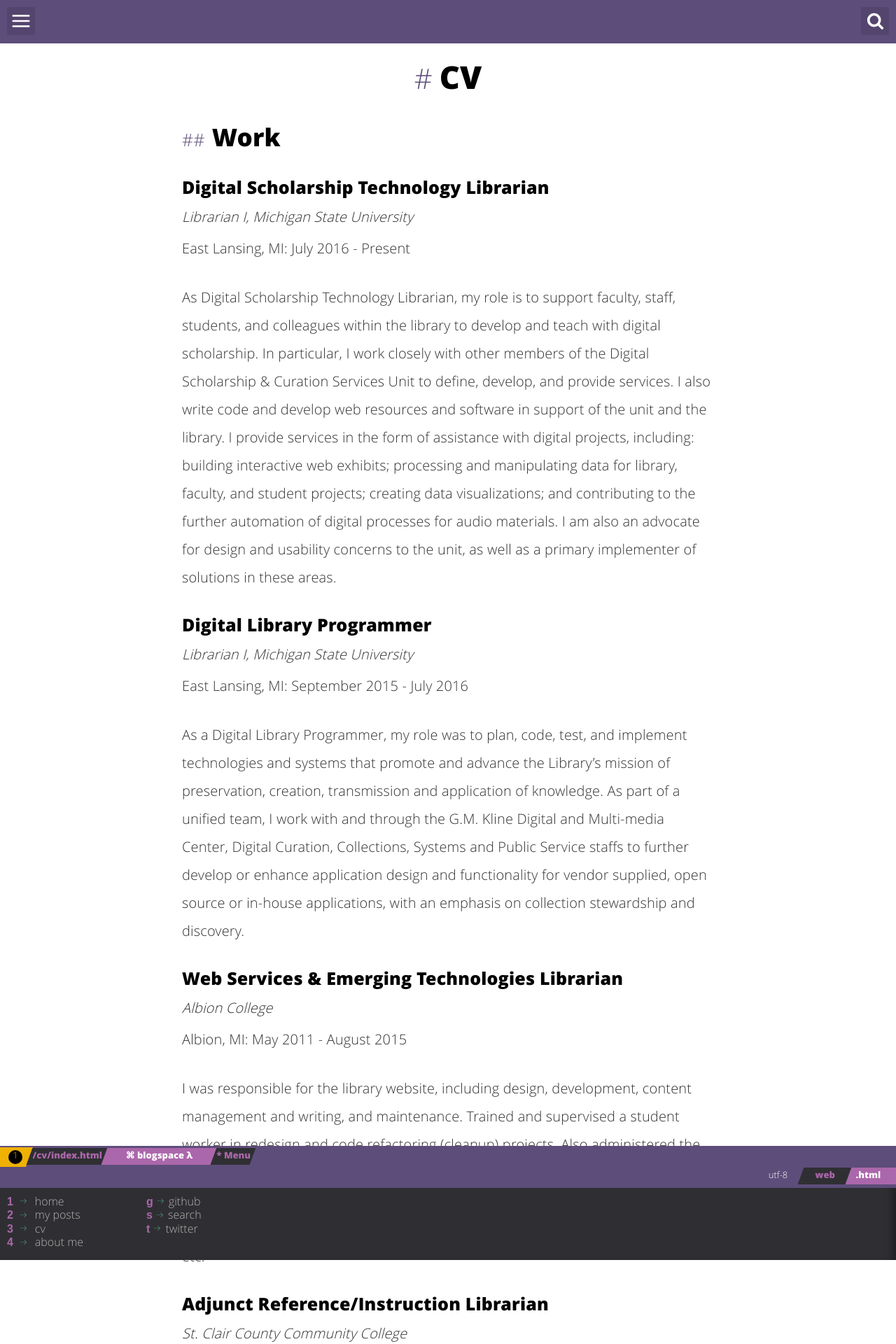
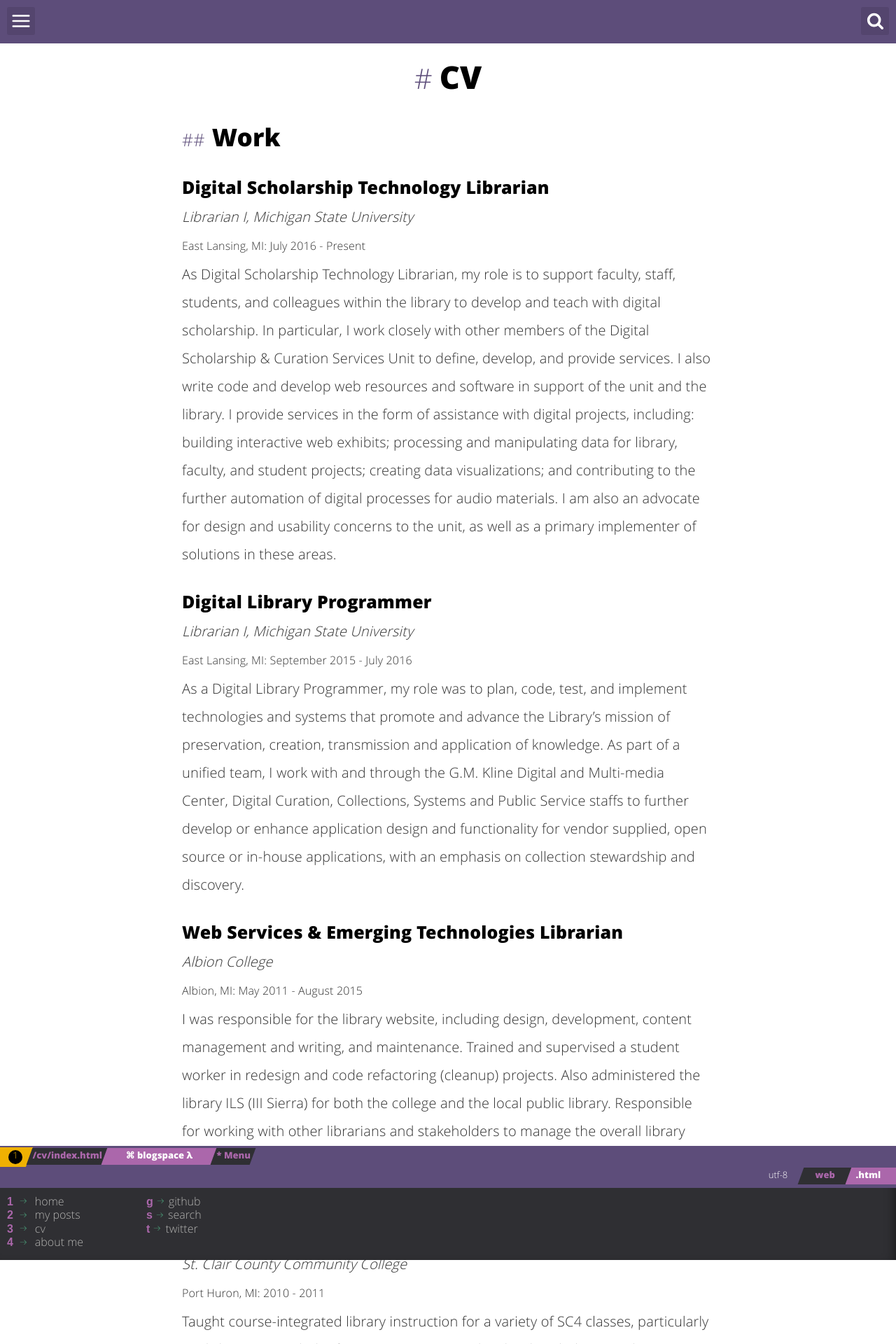
Before and after one commit to mkudzia/mkudzia.github.io, a Jekyll site: the page built from cv.html, in a window 1280 px wide. Shown: the top 1920 px of the page at 70% size. Built offline with Jekyll 4.4.1, drawn with Linux system fonts in a browser that asks for light colours.

Commit message:
derp. added classes to cv.html, trying again

```diff
--- a/cv.html
+++ b/cv.html
@@ -9,22 +9,22 @@ description: "This is my Curriculum Vitae"
 <h2>Work</h2>
 <h3 class="cv">Digital Scholarship Technology Librarian</h3>
 <p class="subheader">Librarian I, Michigan State University</p>
-<p>East Lansing, MI: July 2016 - Present</p>
+<p class="sub-subheader">East Lansing, MI: July 2016 - Present</p>
 <p>As Digital Scholarship Technology Librarian, my role is to support faculty, staff, students, and colleagues within the library to develop and teach with digital scholarship. In particular, I work closely with other members of the Digital Scholarship &amp; Curation Services Unit to define, develop, and provide services. I also write code and develop web resources and software in support of the unit and the library. I provide services in the form of assistance with digital projects, including: building interactive web exhibits; processing and manipulating data for library, faculty, and student projects; creating data visualizations; and contributing to the further automation of digital processes for audio materials. I am also an advocate for design and usability concerns to the unit, as well as a primary implementer of solutions in these areas. </p>
 
 <h3 class="cv">Digital Library Programmer</h3>
 <p class="subheader">Librarian I, Michigan State University</p>
-<p>East Lansing, MI: September 2015 - July 2016</p>
+<p class="sub-subheader">East Lansing, MI: September 2015 - July 2016</p>
 <p>As a Digital Library Programmer, my role was to plan, code, test, and implement technologies and systems that promote and advance the Library’s mission of preservation, creation, transmission and application of knowledge.  As part of a unified team, I work with and through the G.M. Kline Digital and Multi-media Center, Digital Curation, Collections, Systems and Public Service staffs to further develop or enhance application design and functionality for vendor supplied, open source or in-house applications, with an emphasis on collection stewardship and discovery.</p>
 
 <h3 class="cv">Web Services &amp; Emerging Technologies Librarian</h3>
 <p class="subheader">Albion College</p>
-<p>Albion, MI: May 2011 - August 2015</p>
+<p class="sub-subheader">Albion, MI: May 2011 - August 2015</p>
 <p>I was responsible for the library website, including design, development, content management and writing, and maintenance. Trained and supervised a student worker in redesign and code refactoring (cleanup) projects. Also administered the library ILS (III Sierra) for both the college and the local public library. Responsible for working with other librarians and stakeholders to manage the overall library web presence, including LibGuides, ILLiad, Serials Solutions Summon and 360Link, etc.</p>
 
 <h3 class="cv">Adjunct Reference/Instruction Librarian</h3>
 <p class="subheader">St. Clair County Community College</p>
-<p>Port Huron, MI: 2010 - 2011</p>
+<p class="sub-subheader">Port Huron, MI: 2010 - 2011</p>
 <p>Taught course-integrated library instruction for a variety of SC4 classes, particularly English 101. Provided reference assistance and technology help to students, faculty, and staff at the reference desk, via email and chat, and by phone.</p>
 
 <h2>Teaching</h2>
```
